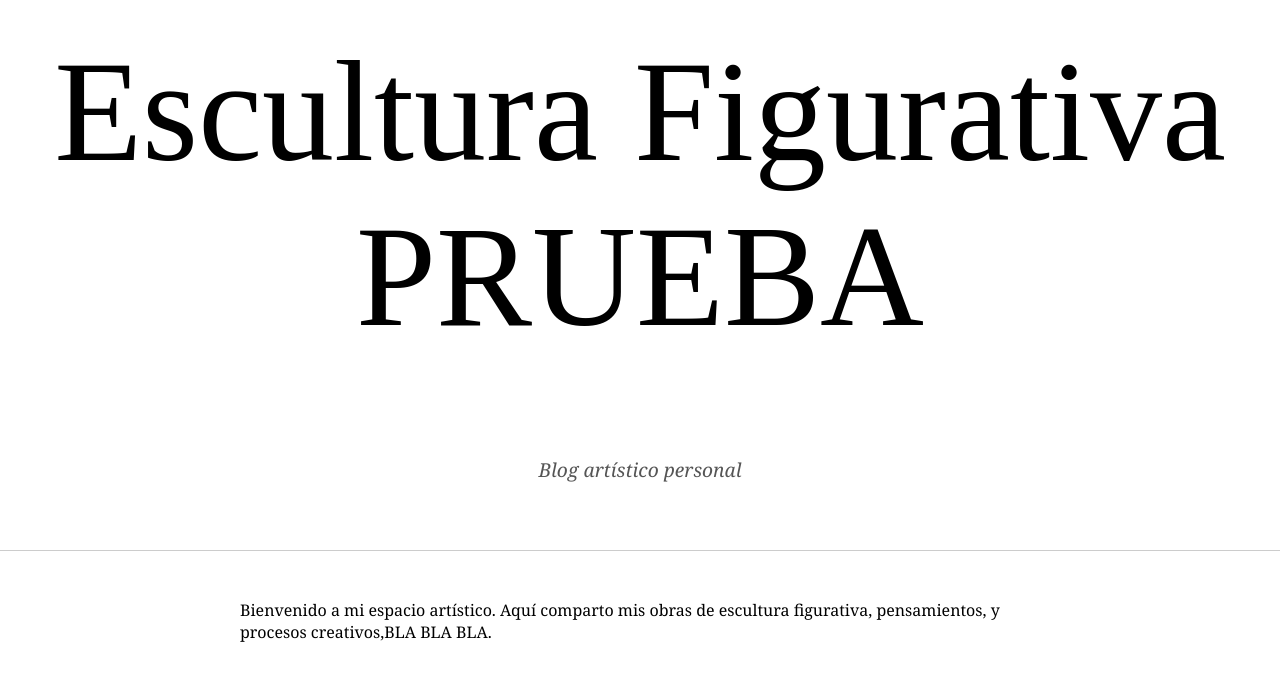
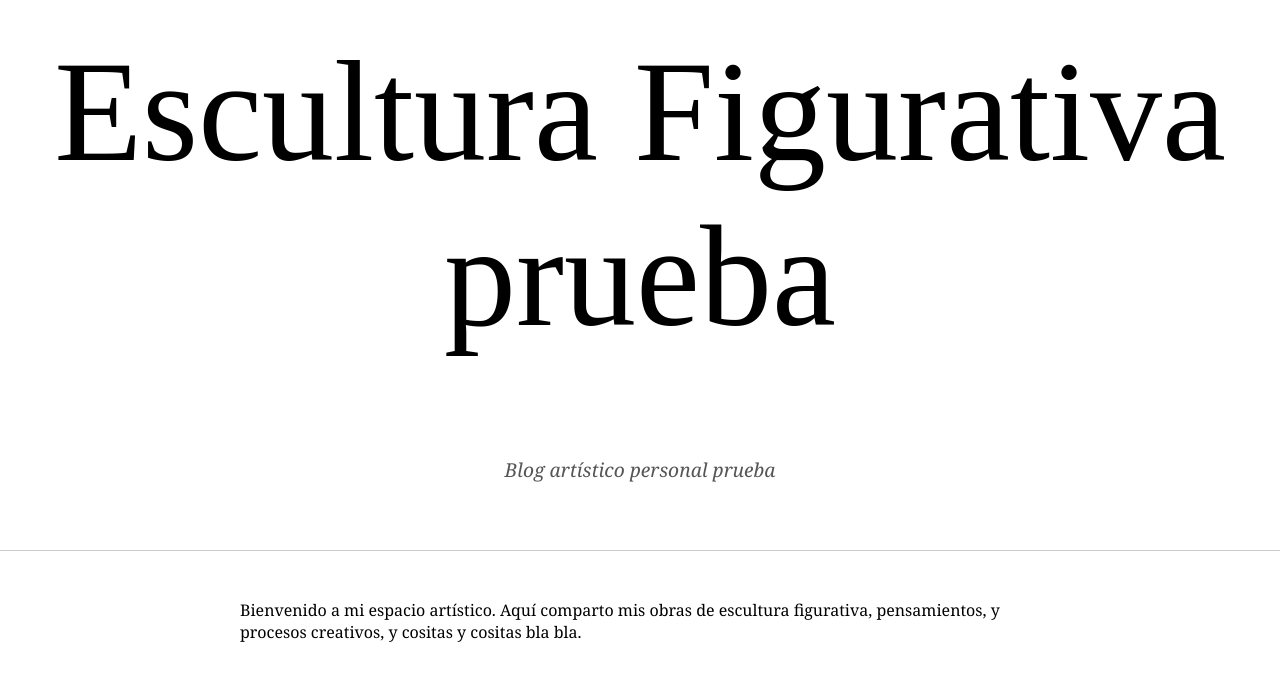
Before and after one commit to domusscorpius/prueba, a plain HTML site: page index.html in a window 1280 px wide. Shown: the part 115-803 px from the top of the page. Drawn offline with Linux system fonts and the light colour scheme.

Commit message:
Update index.html

```diff
--- a/index.html
+++ b/index.html
@@ -8,13 +8,13 @@
 </head>
 <body>
     <header>
-        <h1>Escultura Figurativa PRUEBA</h1>
-        <p class="subheading">Blog artístico personal</p>
+        <h1>Escultura Figurativa prueba</h1>
+        <p class="subheading">Blog artístico personal prueba</p>
     </header>
     <main>
         <section class="intro">
             <p>Bienvenido a mi espacio artístico.
-                Aquí comparto mis obras de escultura figurativa, pensamientos, y procesos creativos,BLA BLA BLA.</p>
+                Aquí comparto mis obras de escultura figurativa, pensamientos, y procesos creativos, y cositas y cositas bla bla.</p>
         </section>
         <section class="gallery">
             <h2>Galería</h2>
```
